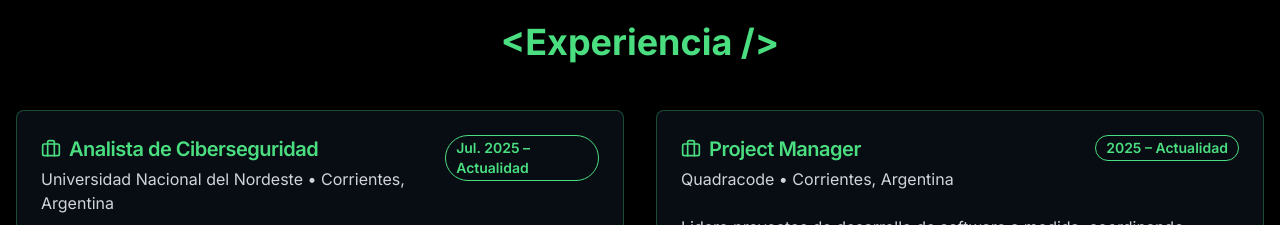
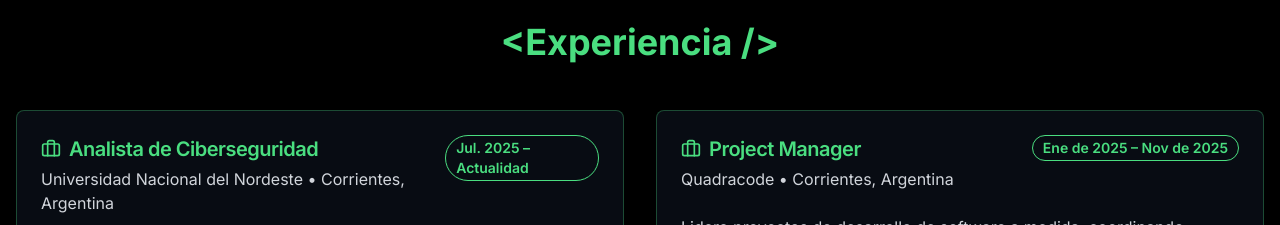
Before and after one commit to Santiago-sz/MiPortfolio, a Next.js app: page / in a window 1280 px wide. Shown: the part 2200-2425 px from the top of the page. Built offline with nearby package versions, Linux system fonts and the light colour scheme.

Commit message:
fix: update Project Manager's experience date
Change Project Manager's date from "2025 – Present" to "Jan 2025 – Nov 2025".

Co-authored-by: Santiago Suarez <105062260+Santiago-sz@users.noreply.github.com>

```diff
--- a/app/page.tsx
+++ b/app/page.tsx
@@ -98,7 +98,7 @@ export default function Portfolio() {
       title: "Project Manager",
       company: "Quadracode",
       location: "Corrientes, Argentina",
-      period: "2025 – Actualidad",
+      period: "Ene de 2025 – Nov de 2025",
       description:
         "Lidero proyectos de desarrollo de software a medida, coordinando equipos multidisciplinarios y aplicando metodologías ágiles (Scrum/Kanban).",
     },
```
